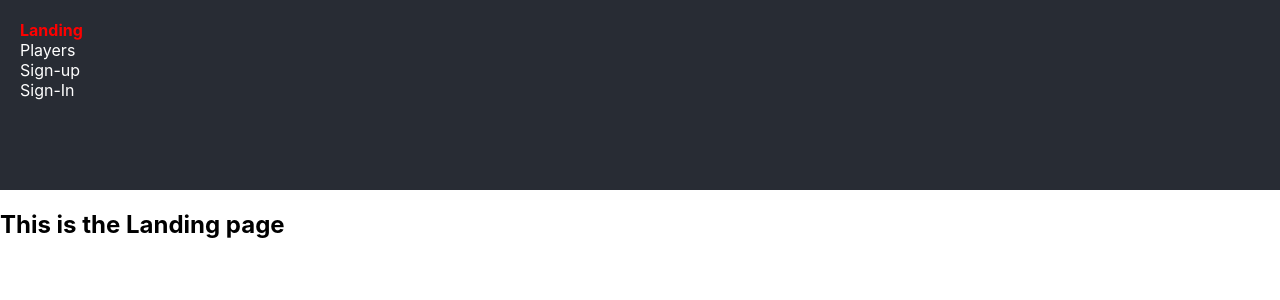
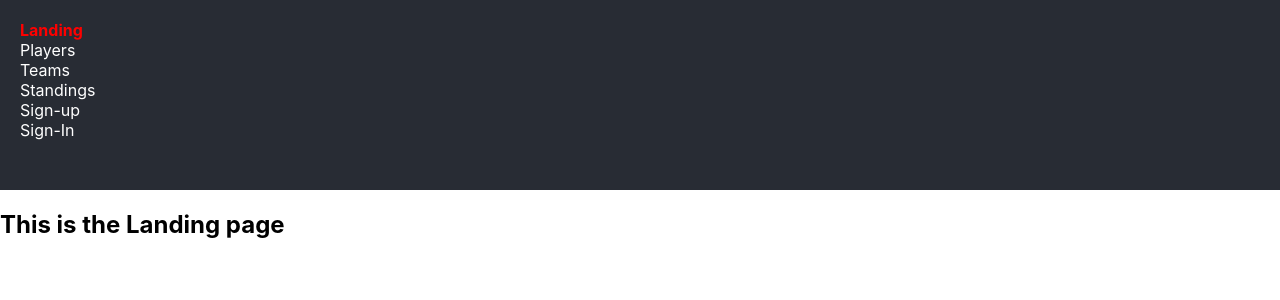
Before and after one commit to yy763831702/Yofifa, a React (Create React App) app in the folder client/: page / in a window 1280 px wide. Shown: the top 300 px of the page. Built offline with nearby package versions, Linux system fonts and the light colour scheme; no server answers.

Commit message:
Update Navigation.js

```diff
--- a/client/src/components/Navigation.js
+++ b/client/src/components/Navigation.js
@@ -23,6 +23,23 @@ const NavigationAuth = () => {
             Home
           </NavLink>
         </li>
+
+        <li>
+          <NavLink exact to="/players" activeClassName="active">
+            Players
+          </NavLink>
+        </li>
+        <li>
+          <NavLink exact to="/teams" activeClassName="active">
+            Teams
+          </NavLink>
+        </li>
+        <li>
+          <NavLink exact to="/standings/39" activeClassName="active">
+            Standings
+          </NavLink>
+        </li>
+
         <li>
           <NavLink exact to="/createplayer" activeClassName="active">
             Create Player
@@ -56,6 +73,17 @@ const NavigationNonAuth = () => {
           </NavLink>
         </li>
         <li>
+          <NavLink exact to="/teams" activeClassName="active">
+            Teams
+          </NavLink>
+        </li>
+        <li>
+          <NavLink exact to="/standings/39" activeClassName="active">
+            Standings
+          </NavLink>
+        </li>
+
+        <li>
           <NavLink exact to="/signup" activeClassName="active">
             Sign-up
           </NavLink>
```
